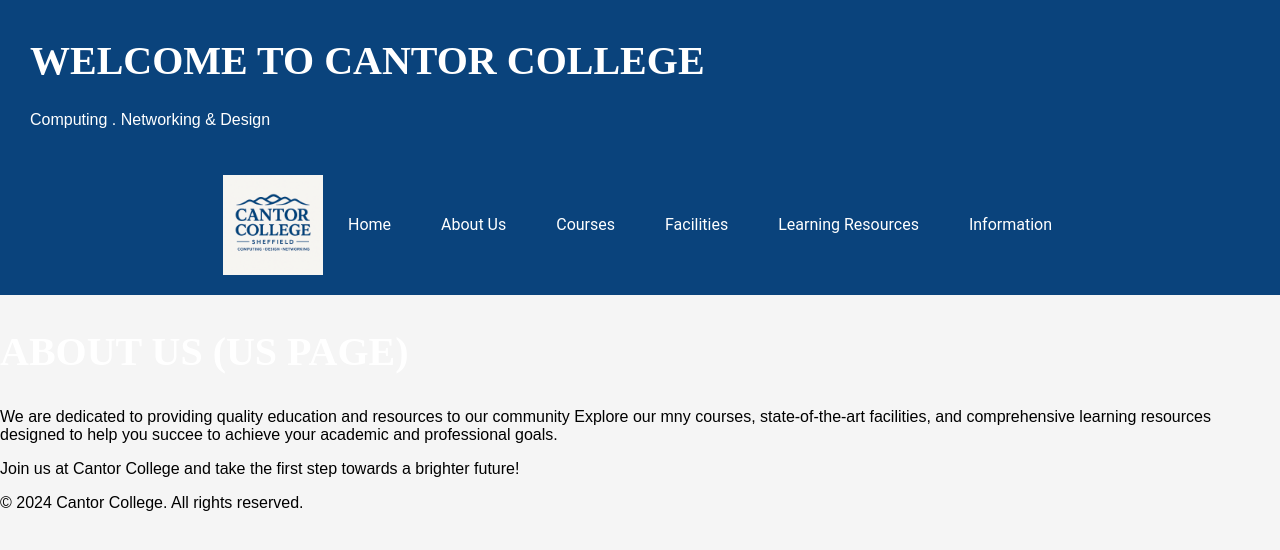
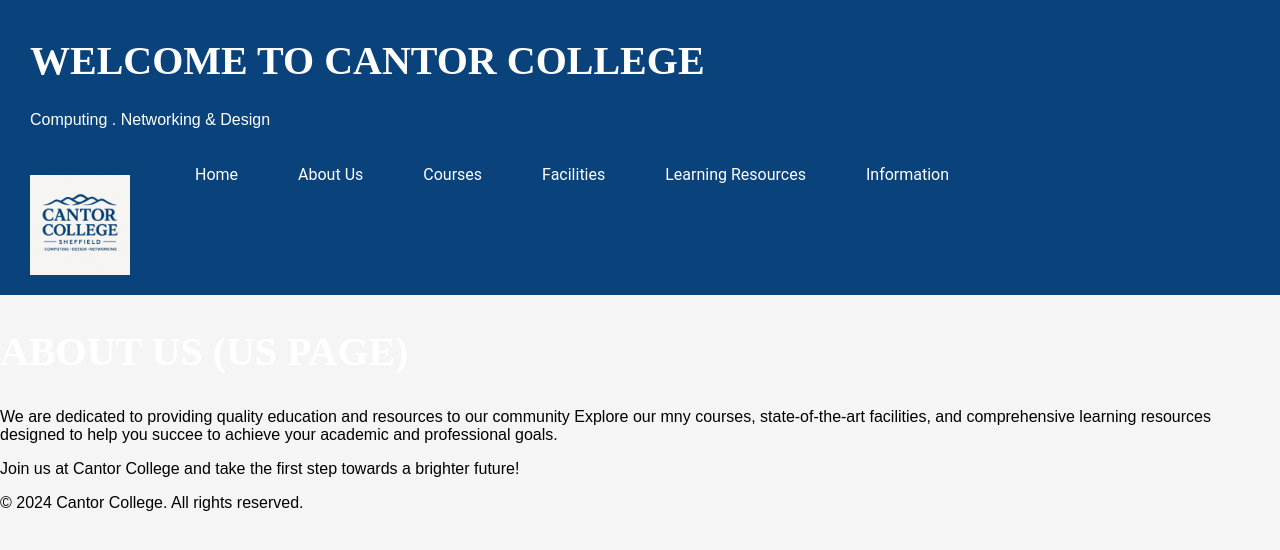
Before and after one commit to LukeDarr007/LD-WEB-DEV-ASSIGNMENT, a plain HTML site: page index.html in a window 1280 px wide. Shown: the top 550 px of the page. Drawn offline with Linux system fonts and the light colour scheme.

Commit message:
Update styles.css

```diff
--- a/styles.css
+++ b/styles.css
@@ -44,30 +44,34 @@
 
 nav {
     display: flex;
-    align-items: center;
+    align-items: left;
+    text-align: center;
+    justify-content: left;
     background-color: #0A437C;
     padding: 10px 20px;
-    justify-content: center; /* center the nav items */
+    gap: 40px;
 }
 
 .logo img {
     width: 100px;
+    align-items:left;
 }
 
 .nav-links {
     display: flex;
+    jutify-content: center;
     list-style: none;
-    gap: 20px; /* space between links */
     margin: 0;
     padding 0;
+    gap: 20px;
 }
 
 nav ul {
     list-style: none;
     display: flex;
+    gap: 30px;
     margin: 0;
     padding: 0;
-    gap: 20px;
 }
 
 nav ul li a {
```
